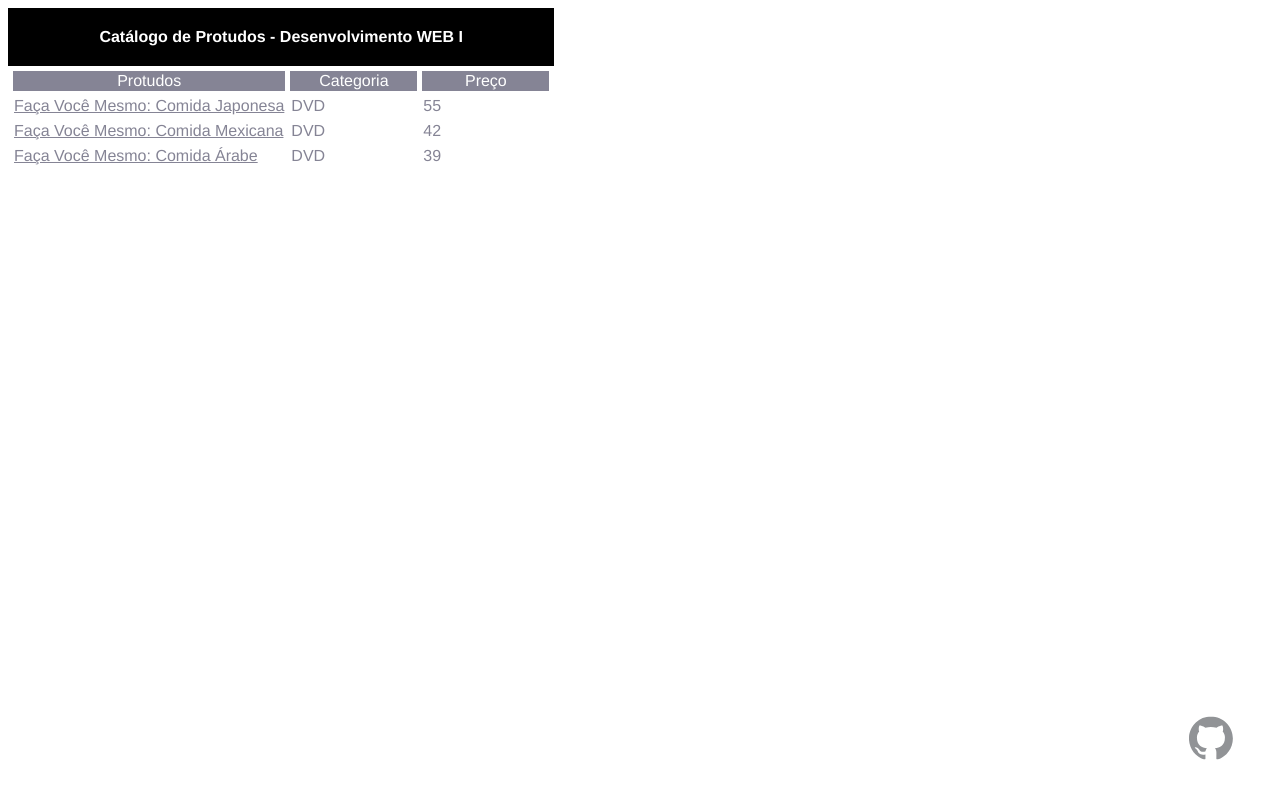
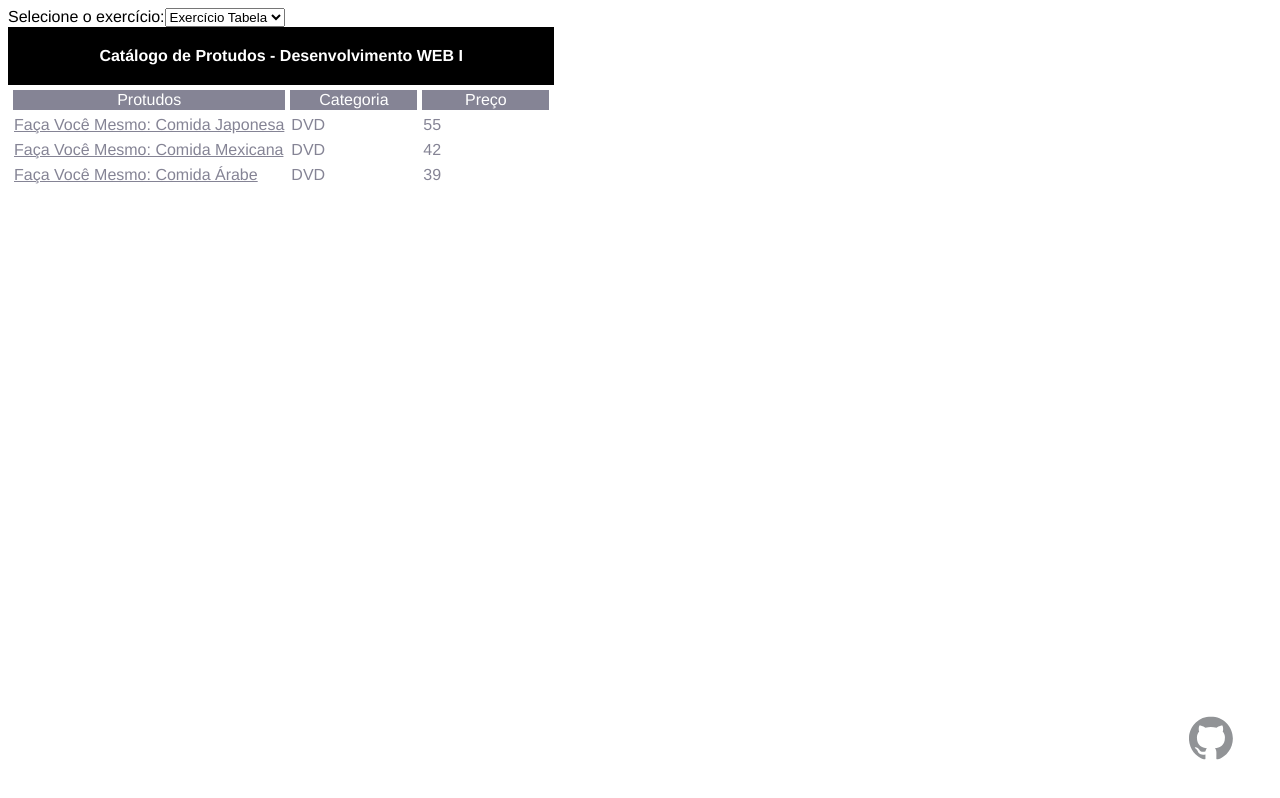
Before and after one commit to lucaszambam/web-dev-unidavi, a Vue app: page / in a window 1280 px wide. Built offline with nearby package versions, Linux system fonts and the light colour scheme.

Commit message:
create structure to see the exercises

```diff
--- a/src/App.vue
+++ b/src/App.vue
@@ -1,19 +1,59 @@
 <template>
+  <div>
+    <span>Selecione o exercício:</span>
+    <select name="Selecione o Exercício" @change="onChangeSelect($event)">
+      <option value="0">Exercício Tabela</option>
+      <option value="1">Exercício 01</option>
+      <option value="2">Exercício 02</option>
+      <option value="3">Exercício 03</option>
+    </select>
+  </div>
+
+  <div class="exercise-container">
+    <div :class="{ active: this.exercise == 0 }">
       <ProductTable />
+    </div>
+    <div :class="{ active: this.exercise == 1 }">
+      <Exercise01 />
+    </div>
+
+    <div :class="{ active: this.exercise == 2 }">
+      <Exercise02 />
+    </div>
+
+    <div :class="{ active: this.exercise == 3 }">
+      <Exercise03 />
+    </div>
+  </div>
+
   <div class="github-repo">
     <a href="https://github.com/lucaszambam/web-dev-unidavi" target="_blank">
-      <img src = "./assets/svg/github-mark.svg" alt="GitHub Repository"/>
+      <img src="./assets/svg/github-mark.svg" alt="GitHub Repository" />
     </a>
   </div>
 </template>
 
 <script>
 import ProductTable from './components/ProductTable.vue'
+import Exercise01 from './components/Exercise01.vue'
+import Exercise02 from './components/Exercise02.vue'
 
 export default {
   name: 'App',
   components: {
-    ProductTable
+    ProductTable,
+    Exercise01,
+    Exercise02
+  },
+  data() {
+    return {
+      exercise: 0,
+    }
+  },
+  methods: {
+    onChangeSelect(event) {
+      this.exercise = event.target.value;
+    }
   }
 }
 </script>
@@ -22,16 +62,23 @@ export default {
 #app {
   font-family: Avenir, Helvetica, Arial, sans-serif;
 }
+
+.exercise-container > div:not(.active) {
+  display: none;
+}
+
 .github-repo {
   position: fixed;
   bottom: 10px;
   right: 20px;
 }
+
 .github-repo a img {
   scale: 0.45;
   opacity: 0.5;
   transition: all .25s;
 }
+
 .github-repo a img:hover {
   opacity: 1;
   scale: 0.5;
```
Lines whose indentation alone changed are shown as unchanged.
